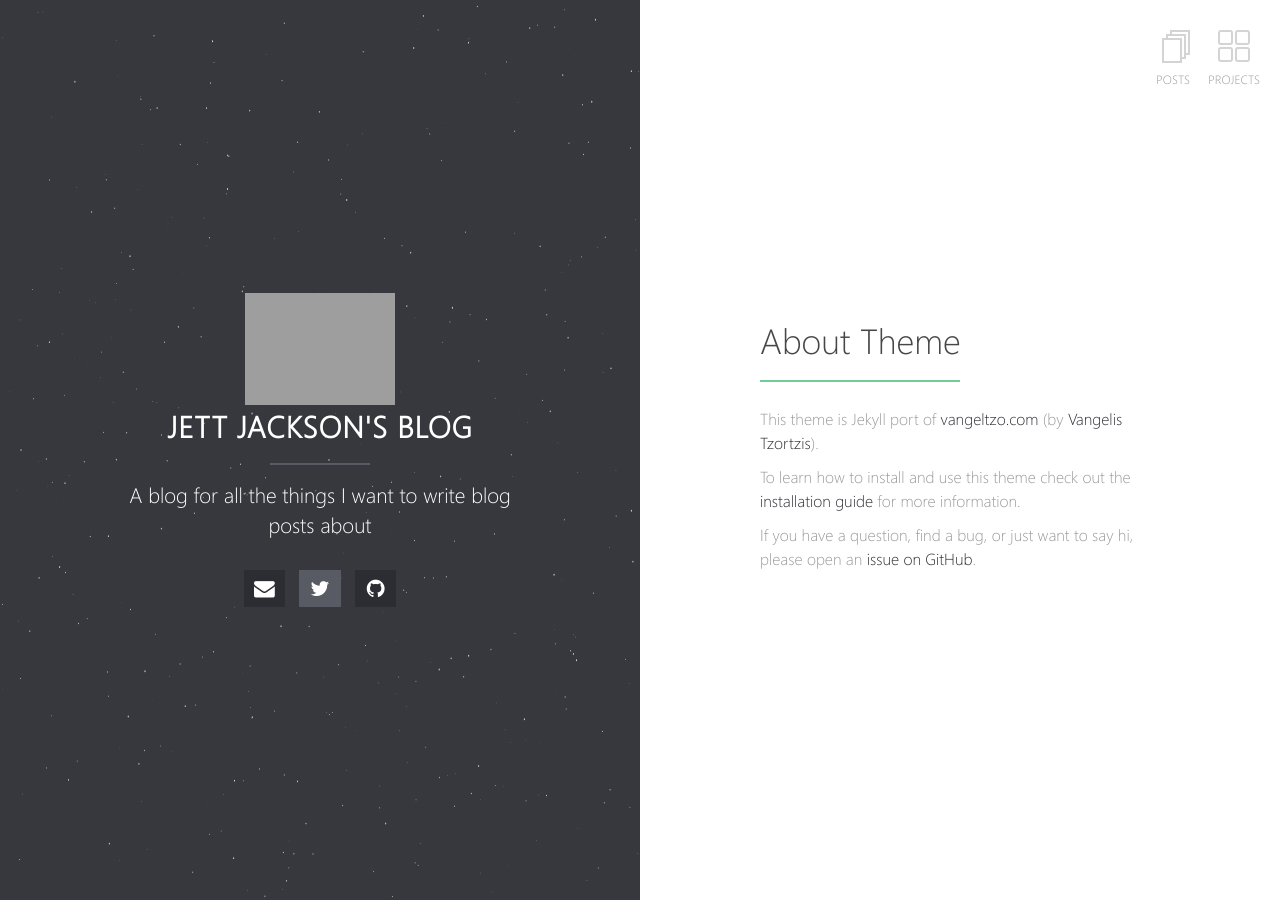
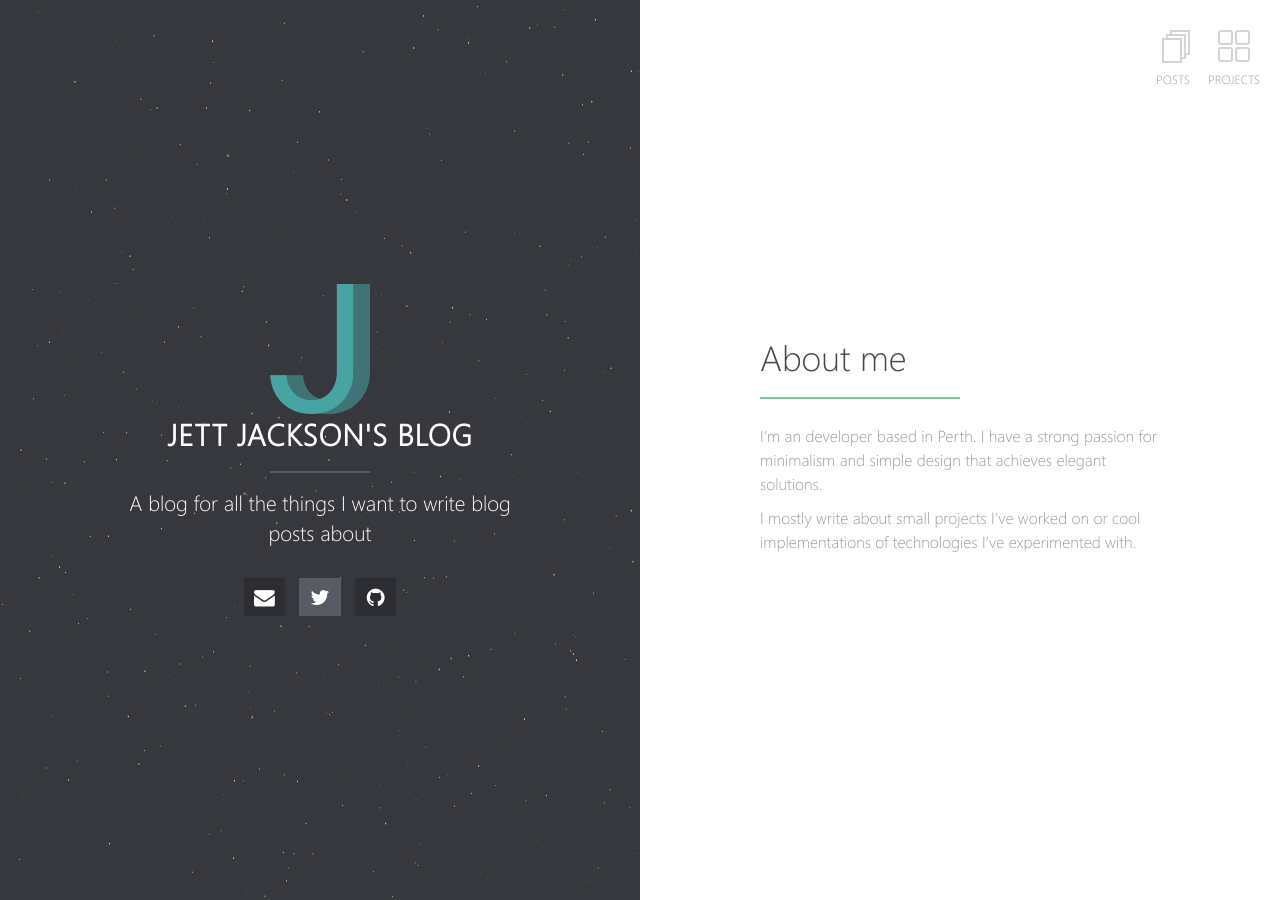
Before and after one commit to J-tt/blog, a Jekyll site: the page built from index.md, in a window 1280 px wide. Built offline with Jekyll 4.4.1, drawn with Linux system fonts in a browser that asks for light colours; our own code applies the rules of GitHub Pages for plain Markdown files.

Commit message:
Replace favicon, fix description and update logo

```diff
--- a/_config.yml
+++ b/_config.yml
@@ -2,7 +2,7 @@
 title: Jett Jackson's Blog
 description: A blog for all the things I want to write blog posts about
 url: https://blog.jettjacksonmedia.com/
-logo: halve.png                                       # Site logo
+logo: logo.png                                       # Site logo
 locale: en_US
 
 # Left Block Images
--- a/index.md
+++ b/index.md
@@ -1,10 +1,7 @@
 ---
 layout: home
 ---
-# About Theme
+# About me
+I'm an developer based in Perth. I have a strong passion for minimalism and simple design that achieves elegant solutions.
 
-This theme is Jekyll port of [vangeltzo.com](http://vangeltzo.com/) (by [Vangelis Tzortzis](https://github.com/srekoble)).
-
-To learn how to install and use this theme check out the [installation guide](http://taylantatli.me/Halve/halve-theme/) for more information.
-
-If you have a question, find a bug, or just want to say hi, please open an [issue on GitHub](https://github.com/TaylanTatli/Halve/issues/new).
+I mostly write about small projects I've worked on or cool implementations of technologies I've experimented with.
```
Also changed, not shown: favicon.ico, favicon.png, images/logo.png (added), images/projects/biophilic.solutions.png (added), images/projects/cmco.net.au.png (added), images/projects/designbynature.com.jpg (added), images/projects/entrope.com.au.png (added), images/projects/jettjacksonmedia.com.png (added), images/projects/respoke.com.au.png (added).
